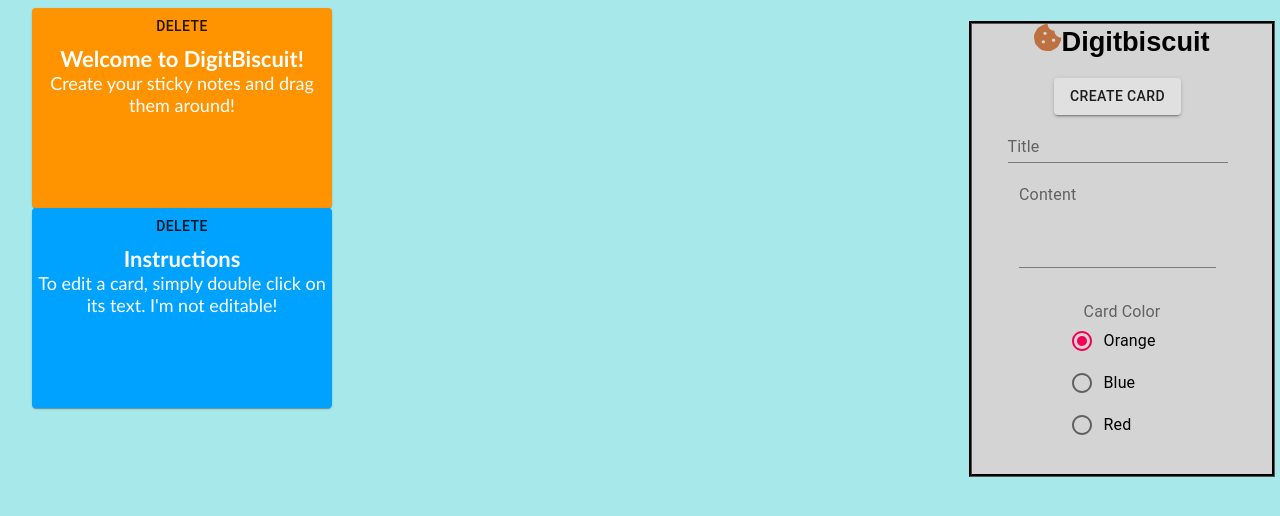
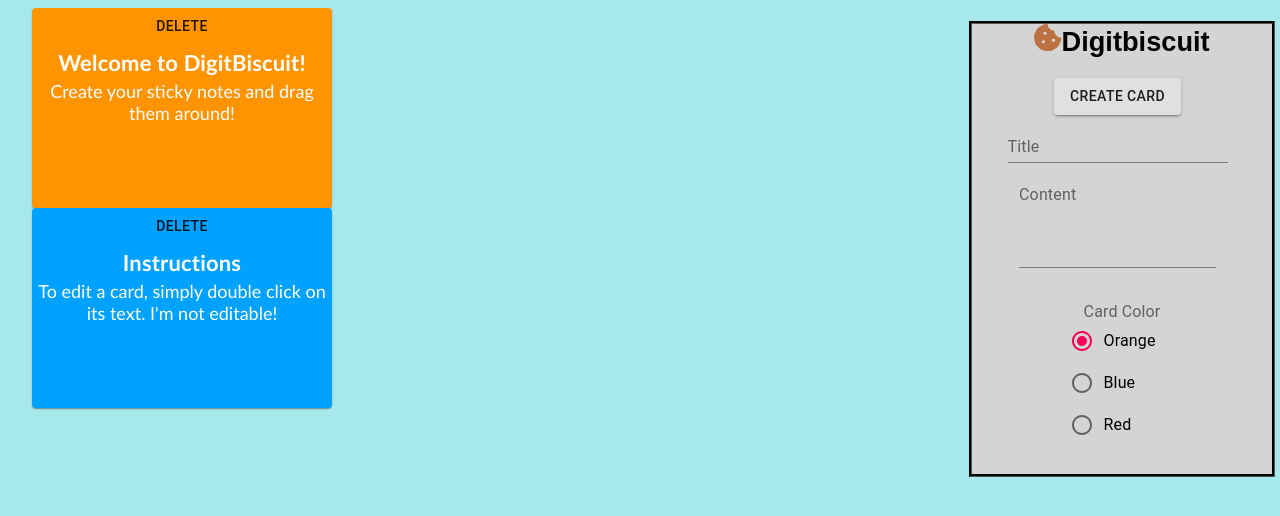
Before and after one commit to SortedIvan/DigitBiscuit, a React (Create React App) app in the folder digitbiscuit/: page / in a window 1280 px wide. Shown: the top 516 px of the page. Built offline with nearby package versions, Linux system fonts and the light colour scheme.

Commit message:
fix: Console error for an invalid variant

```diff
--- a/digitbiscuit/src/components/digitcard/Digitcard.js
+++ b/digitbiscuit/src/components/digitcard/Digitcard.js
@@ -71,7 +71,7 @@ const Digitcard = (props) => {
                       fontSize: 22,
                       fontWeight: 'bold',
                       fontFamily: 'Trebuchet MS',}}
-                      variant="h9">{props.text}</Typography>
+                      variant="h6">{props.text}</Typography>
               <div  style = {{  color: 'white',
                       fontSize: 18,
                       fontFamily: 'Trebuchet MS',}}
```
